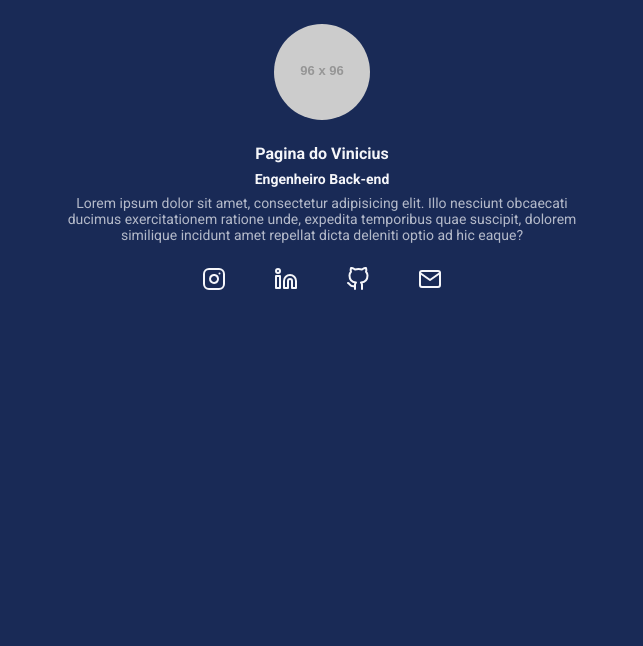
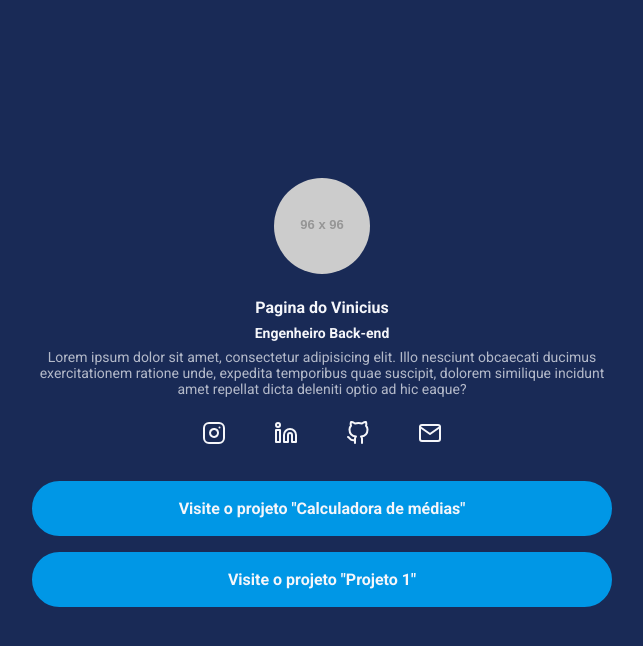
Before and after one commit to viniCaliman/aula_less, a website: page index.html in a window 1280 px wide. Shown: the whole page, without its empty margins (318-961 px from the left). Drawn offline with Linux system fonts and the light colour scheme; placeholder pictures from the web are drawn by us.

Commit message:
sixth lesson: finalizando o projeto

```diff
--- a/index.html
+++ b/index.html
@@ -24,20 +24,38 @@
         <nav>
             <ul class="social-links">
                 <li>
-                    <a href=""></a>
-                    <img src="/src/img/instagram.svg" alt="Logo do Instagram">
+                    <a href="">
+                        <img src="/src/img/instagram.svg" alt="Logo do Instagram">
+                    </a>
                 </li>
                 <li>
-                    <a href=""></a>
-                    <img src="/src/img/linkedin.svg" alt="Logo do LinkedIn">
+                    <a href="">
+                        <img src="/src/img/linkedin.svg" alt="Logo do LinkedIn">
+                    </a>
                 </li>
                 <li>
-                    <a href=""></a>
-                    <img src="/src/img/github.svg" alt="Logo do Github">
+                    <a href="">
+                        <img src="/src/img/github.svg" alt="Logo do Github">
+                    </a>
                 </li>
                 <li>
-                    <a href=""></a>
-                    <img src="/src/img/email.svg" alt="Logo do Email">
+                    <a href="">
+                        <img src="/src/img/email.svg" alt="Logo do Email">
+                    </a>
+                </li>
+            </ul>
+        </nav>
+        <nav>
+            <ul class="project-list">
+                <li class="project-list-item">
+                    <a href="">
+                        Visite o projeto "Calculadora de médias"
+                    </a>
+                </li>
+                <li class="project-list-item">
+                    <a href="">
+                        Visite o projeto "Projeto 1"
+                    </a>
                 </li>
             </ul>
         </nav>
--- a/src/styles/main.less
+++ b/src/styles/main.less
@@ -19,6 +19,10 @@
     font-family: 'Roboto', sans-serif;
 }
 
+li {
+    list-style: none;
+}
+
 body {
     background-color: #colors[backgroundColor];
     color: #colors[textColor];
@@ -28,6 +32,11 @@ body {
     max-width: 580px;
     width: 100%;
     margin: 0 auto;
+    height: 100vh;
+    display: flex;
+    flex-direction: column;
+    justify-content: center;
+
     @media @breakpointTablet {
         max-width: 80%;
     }
@@ -38,7 +47,7 @@ body {
 }
 
 header {
-    padding: 24px;
+    padding-bottom: 24px;
 
     .profile-avatar {
         display: block;
@@ -72,8 +81,6 @@ header {
     margin: 0 auto;
 
     li {
-        list-style: none;
-
         img {
             transition: all ease .3s;
             &:hover{
@@ -82,3 +89,27 @@ header {
         }
     }
 }
+
+.project-list {
+    margin-top: 32px;
+    &-item {
+        a {
+            text-decoration: none;
+            background-color: #colors[buttonColor];
+            display: block;
+            padding: 16px 20px;
+            margin-bottom: 16px;
+            text-align: center;
+            color: #colors[textColor];
+            font-weight: bold;
+            border-radius: 30px;
+            border: 2px solid #colors[buttonColor];
+            transition: all ease .5s;
+
+            &:hover {
+                color: #colors[buttonColor];
+                background-color: transparent;
+            }
+        }
+    }
+}
```
Also changed, not shown: build/styles/main.css.
